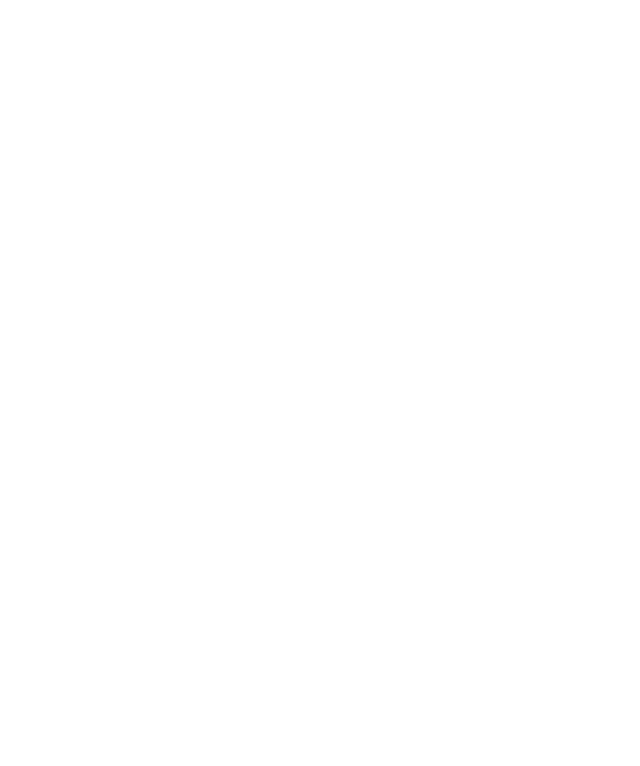
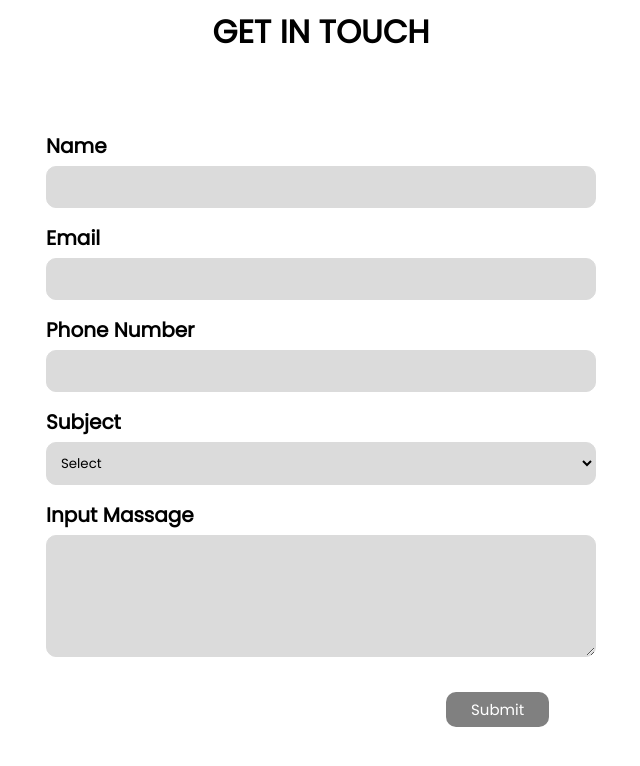
Before and after one commit to bintangtamaro/b47-S1, a plain HTML site: page navbar.html in a window 1280 px wide. Shown: the whole page, without its empty margins (319-959 px from the left). Drawn offline with Linux system fonts and the light colour scheme.

Commit message:
first commit

```diff
--- a/contact.css
+++ b/contact.css
@@ -32,7 +32,7 @@ textarea {
 }
 
 button {
-  background-color: orangered;
+  background-color: grey;
   color: white;
   padding: 6px 25px;
   border: none;
@@ -40,7 +40,8 @@ button {
   margin-top: 20px;
   font-size: 15px;
   cursor: pointer;
-  margin-right: 50%;
+  border-right: end;
+  margin-left: 400px;
 }
 
 button:hover {
--- a/contact.html
+++ b/contact.html
@@ -1,5 +1,20 @@
 <html>
+  <link rel="stylesheet" href="style.css" />
   <head>
+    <body>
+      <div class="container">
+        <nav class="wrapper">
+          <div class="brand">
+            <img src="image/123.jpg" width="50px" />
+          </div>
+          <ul class="navigation">
+            <li><a>Home</a></li>
+            <li><a>Blog</a></li>
+            <li><a>Contact me</a></li>
+          </ul>
+        </nav>
+      </div>
+    </body>
     <link rel="stylesheet" href="contact.css" />
     <title>Contact Me</title>
     <head>
--- a/navbar.html
+++ b/navbar.html
@@ -0,0 +1,49 @@
+<html>
+  <head>
+    <link rel="stylesheet" href="contact.css" />
+    <title>Contact Me</title>
+    <head>
+      <body>
+        <div class="container">
+          <div class="wrapper">
+            <h1>GET IN TOUCH</h1></div>
+        </div>
+      </body>
+    </head>
+    <link rel="stylesheet" href="contact.css" />
+  </head>
+  <body>
+    <form>
+      <div>
+        <label for="input-name">Name</label>
+        <input id="input-name" height="100" type="text" required />
+      </div>
+
+      <div>
+        <label for="input-email">Email</label>
+        <input id="input-email" type="Email" required />
+      </div>
+
+      <div>
+        <label for="input-phone">Phone Number</label>
+        <input id="input-phone" type="Number" required />
+      </div>
+
+      <div>
+        <label for="input-subject">Subject</label>
+
+      <select>
+        <option value="" hidden>Select</option>
+        <option>Frontend</option>
+        <option>Backend</option>
+        <option>Fullstack</option>
+      </select>
+      <div>
+        <label for="input-massage">Input Massage</label>
+        <textarea rows="5" cols="10"></textarea>
+      <div>
+
+      <button>Submit</button>
+    </form>
+  </body>
+</html>
```
Also changed, not shown: index.html (+3 -16 lines), style.css (+4 -21 lines), tugas2.html (added, +25 -0 lines).
